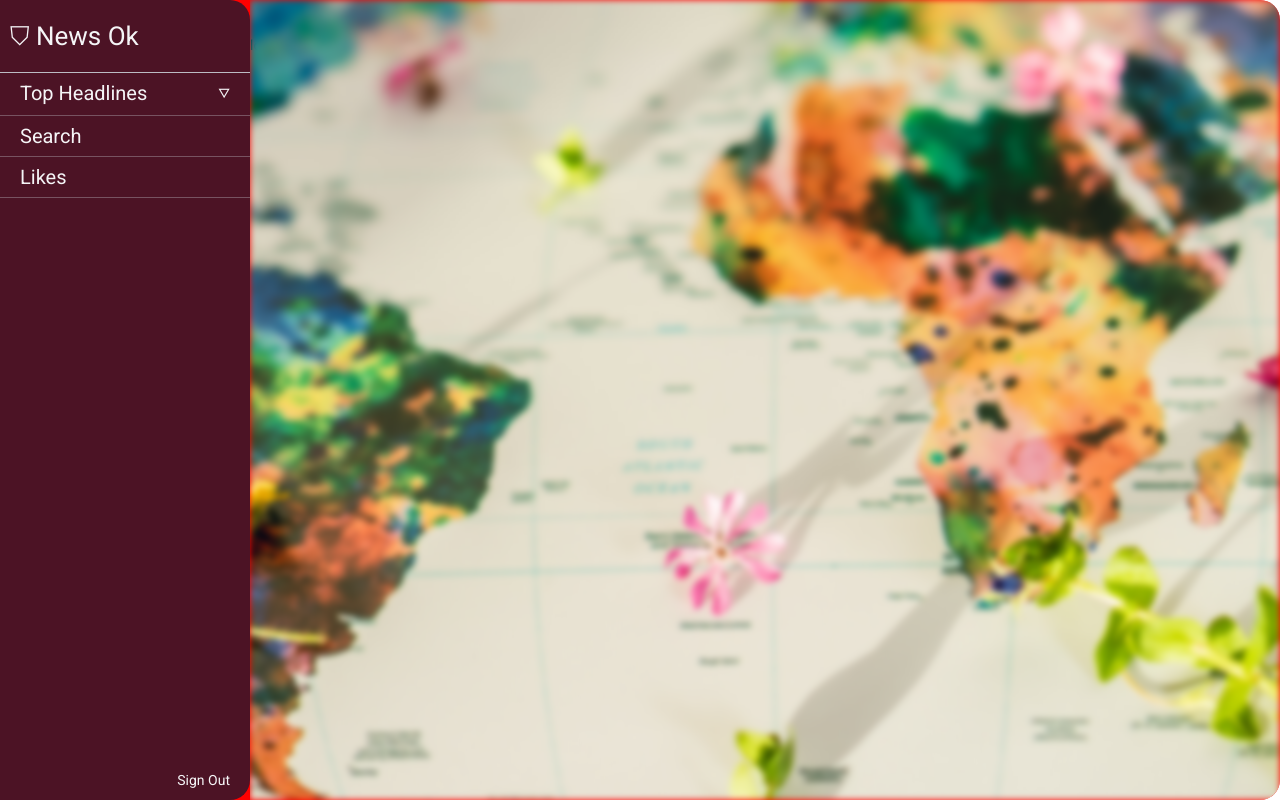
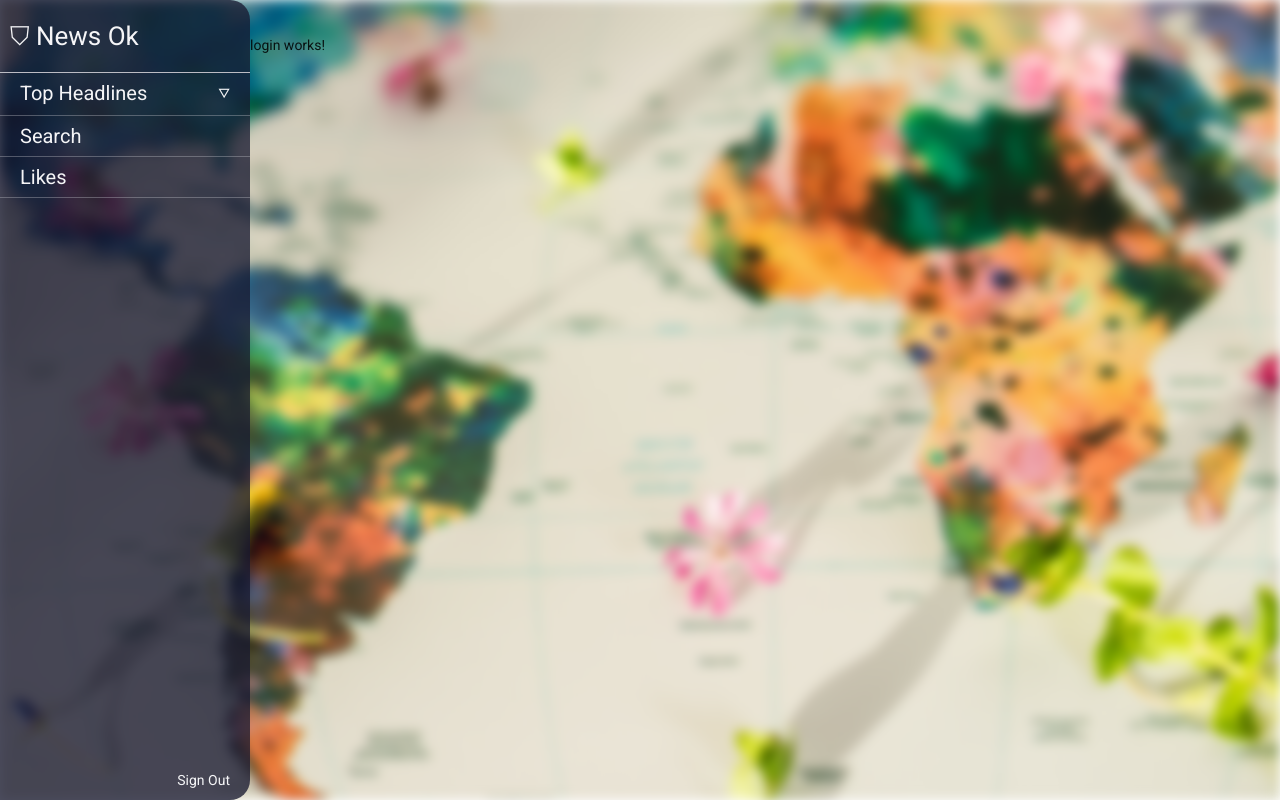
Before and after one commit to brentknudsenstud/AngularNewsApiApp, an Angular app: page /login in a window 1280 px wide. Built offline with nearby package versions, Linux system fonts and the light colour scheme.

Commit message:
changed ng-deep background-color on material element

```diff
--- a/src/app/app.component.html
+++ b/src/app/app.component.html
@@ -1,5 +1,5 @@
+<div class="background-image"></div>
 <mat-drawer-container class="app-container-with-sidenav" autosize (window:resize)="shouldOpen()">
-  <div class="background-image"></div>
   <mat-drawer #drawer class="sidenav" mode="side" [opened]="sideNavShouldOpen" >
     <app-side-nav></app-side-nav>
   </mat-drawer>
--- a/src/app/app.component.scss
+++ b/src/app/app.component.scss
@@ -8,7 +8,7 @@
     background-position: center;
     background-repeat: no-repeat;
     background-size: cover;
-    filter: blur(3px);
+    filter: blur(6px);
     position: absolute;
 }
 
@@ -16,12 +16,12 @@
 #main-header {
     height: 35px;
 }
-.mat-drawer-container {
-    border-radius: 0 20px 20px 0;
-    background-color: red;
+
+::ng-deep .mat-drawer-container {
+    background-color: transparent;
+}
 
 
-}
 .app-container-with-sidenav {
     width: 100%;
     height: 100vh;
```
Lines whose indentation alone changed are shown as unchanged.
